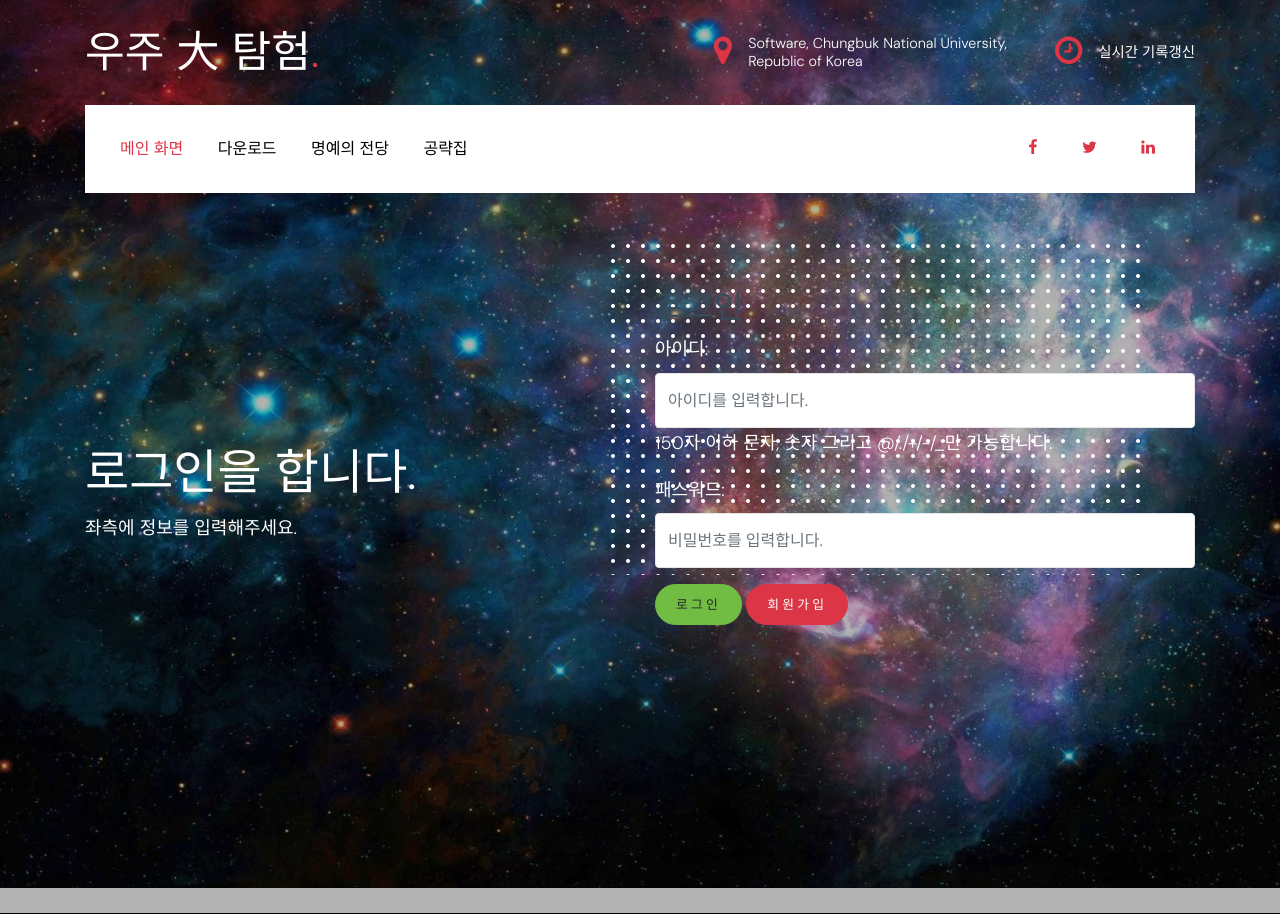
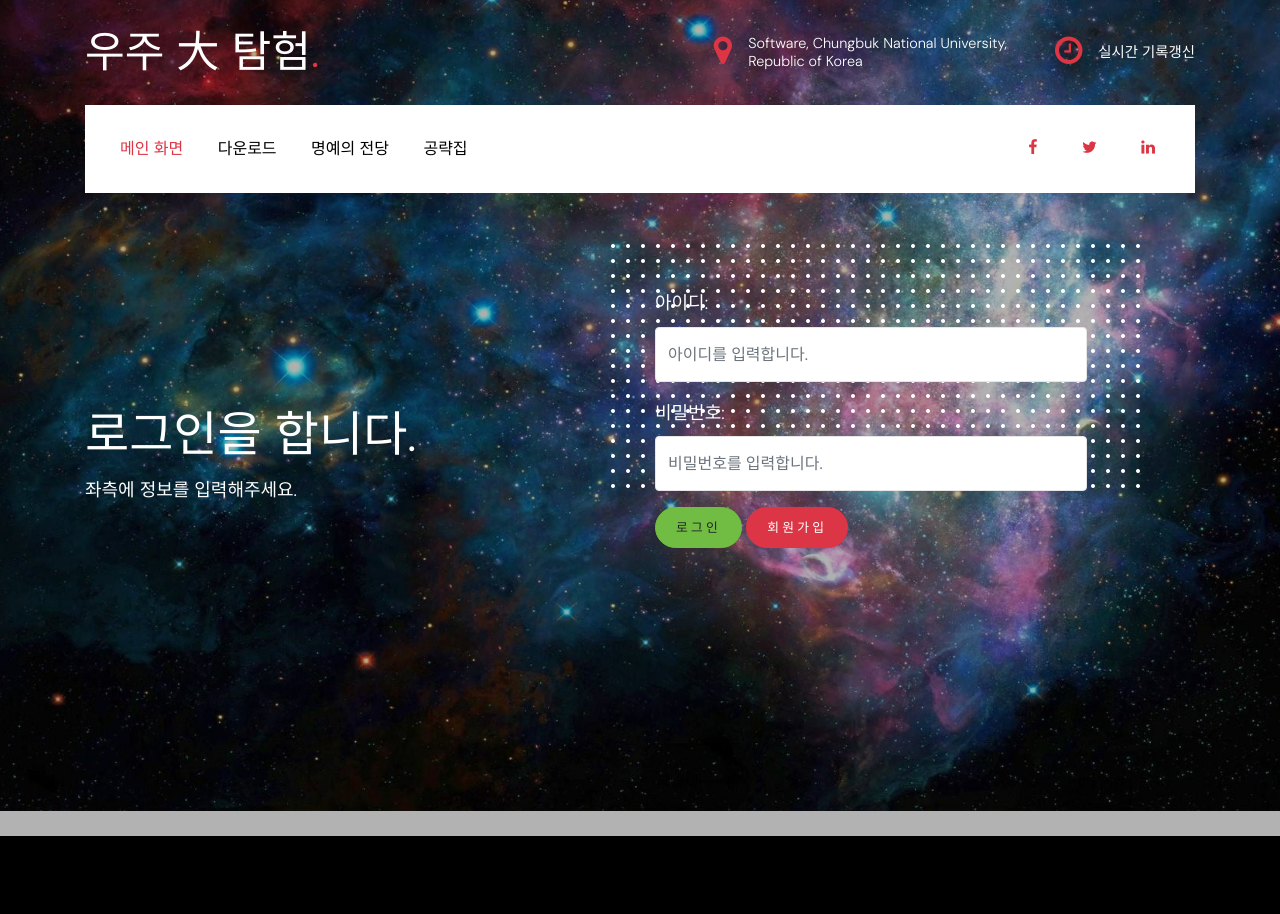
Before and after one commit to Sepiano15/Spaceship_web, a Django app: page / in a window 1280 px wide. Shown: the top 914 px of the page. Run offline with Django 3.2, Linux system fonts and the light colour scheme; some libraries are stand-ins or nearby versions; some web fonts are replaced.

Commit message:
회원가입 폼 디자인 수정

```diff
--- a/Manager/forms.py
+++ b/Manager/forms.py
@@ -25,19 +25,12 @@
         self.fields['username'].widget.attrs['maxlength'] = 15
 
 class LoginForm(forms.ModelForm):
-    #password = forms.CharField(widget=forms.PasswordInput,required=True)
+    username = forms.CharField(label='아이디',widget=forms.TextInput(attrs={'class': 'form-control', 'style': 'width: 80%', 'placeholder': '아이디를 입력합니다.'}))
+    password = forms.CharField(label='비밀번호',widget=forms.PasswordInput(attrs={'class': 'form-control', 'style': 'width: 80%', 'placeholder': '비밀번호를 입력합니다.'}))
 
     class Meta:
         model = myuser
         fields = ['username', 'password'] # 로그인 시에는 유저이름과 비밀번호만 입력 받는다.
-        widgets = { #장고에서 제공하는 폼의 형태를 빌려올 수 있다.
-            'username': forms.TextInput(
-                attrs={'class': 'form-control', 'style': 'width: 100%', 'placeholder': '아이디를 입력합니다.'}
-            ),
-            'password': forms.PasswordInput(
-                attrs={'class': 'form-control', 'style': 'width: 100%', 'placeholder': '비밀번호를 입력합니다.'}
-            ),
-        }
         labels = {
             'username' : '아이디',
             'password' : '패스워드'
@@ -49,14 +42,30 @@
         fields = ['score_one', 'score_two', 'score_three']
 
 class UserCreationForm(forms.ModelForm):
-    username = forms.CharField(label='아이디')
-    first_name = forms.CharField(label='닉네임')
-    password1 = forms.CharField(label='비밀번호', widget=forms.PasswordInput)
-    password2 = forms.CharField(label='비밀번호 확인', widget=forms.PasswordInput)
+    username = forms.CharField(label='아이디',widget=forms.TextInput(attrs={'class': 'form-control', 'style': 'width: 80%', 'placeholder': '아이디를 입력합니다.'}))
+    first_name = forms.CharField(label='닉네임',widget=forms.TextInput(attrs={'class': 'form-control', 'style': 'width: 80%', 'placeholder': '닉네임을 입력합니다.'}))
+    password1 = forms.CharField(label='비밀번호',widget=forms.PasswordInput(attrs={'class': 'form-control', 'style': 'width: 80%', 'placeholder': '비밀번호를 입력합니다.'}))
+    password2 = forms.CharField(label='비밀번호 확인',widget=forms.PasswordInput(attrs={'class': 'form-control', 'style': 'width: 80%', 'placeholder': '비밀번호를 입력합니다.'}))
 
     class Meta:
         model = myuser
         fields = ['username','first_name']
+        '''
+        widgets = {
+            'username': forms.TextInput(
+                attrs={'class': 'form-control', 'style': 'width: 100%', 'placeholder': '아이디를 입력합니다.'}
+            ),
+            'first_name': forms.TextInput(
+                attrs={'class': 'form-control', 'style': 'width: 100%', 'placeholder': '닉네임을 입력합니다.'}
+            ),
+            'password1': forms.PasswordInput(
+                attrs={'class': 'form-control', 'style': 'width: 100%', 'placeholder': '비밀번호를 입력합니다.'}
+            ),
+            'password2': forms.PasswordInput(
+                attrs={'class': 'form-control', 'style': 'width: 100%', 'placeholder': '비밀번호를 다시 한 번 입력합니다.'}
+            ),
+        }
+        '''
 
     def clean_password2(self):
         password1 = self.cleaned_data.get("password1")
--- a/Manager/templates/index.html
+++ b/Manager/templates/index.html
@@ -22,7 +22,7 @@
               {% else %}
               <form method="POST" action="{% url 'index' %}" class="sign-in-form">
                 {% csrf_token %}
-                <h2 class="sub-title"> 로그인 </h2>
+                <!--<h2 class="sub-title"> 로그인 </h2>-->
                 {{ form.as_p }}
                 <input type="submit" class="save btn btn-success" value="로그인">
                 <a href="{% url 'signup' %}">
--- a/Manager/templates/signup.html
+++ b/Manager/templates/signup.html
@@ -3,7 +3,7 @@
 {% block content_login %}
     <script src="http://code.jquery.com/jquery-latest.min.js"></script>
     <div class="ftco-blocks-cover-1">
-      <div class="site-section-cover overlay" data-stellar-background-ratio="0.5" style="background-image: url('/static/images/hero_1.jpg')">
+      <div class="site-section-cover overlay" data-stellar-background-ratio="0.5" style="background-image: url('/static/images/space9.jpg')">
         <div class="container">
           <div class="row align-items-center ">
             <div class="col-md-5 mt-5 pt-5">
--- a/Spaceship_web/settings.py
+++ b/Spaceship_web/settings.py
@@ -25,8 +25,10 @@
 # SECURITY WARNING: don't run with debug turned on in production!
 DEBUG = True
 
-ALLOWED_HOSTS = []
-
+ALLOWED_HOSTS = [
+    'Noriaki.pythonanywhere.com',
+    '127.0.0.1',
+]
 
 # Application definition
 AUTH_USER_MODEL='Manager.myuser'
```
Also changed, not shown: 2 other files.
